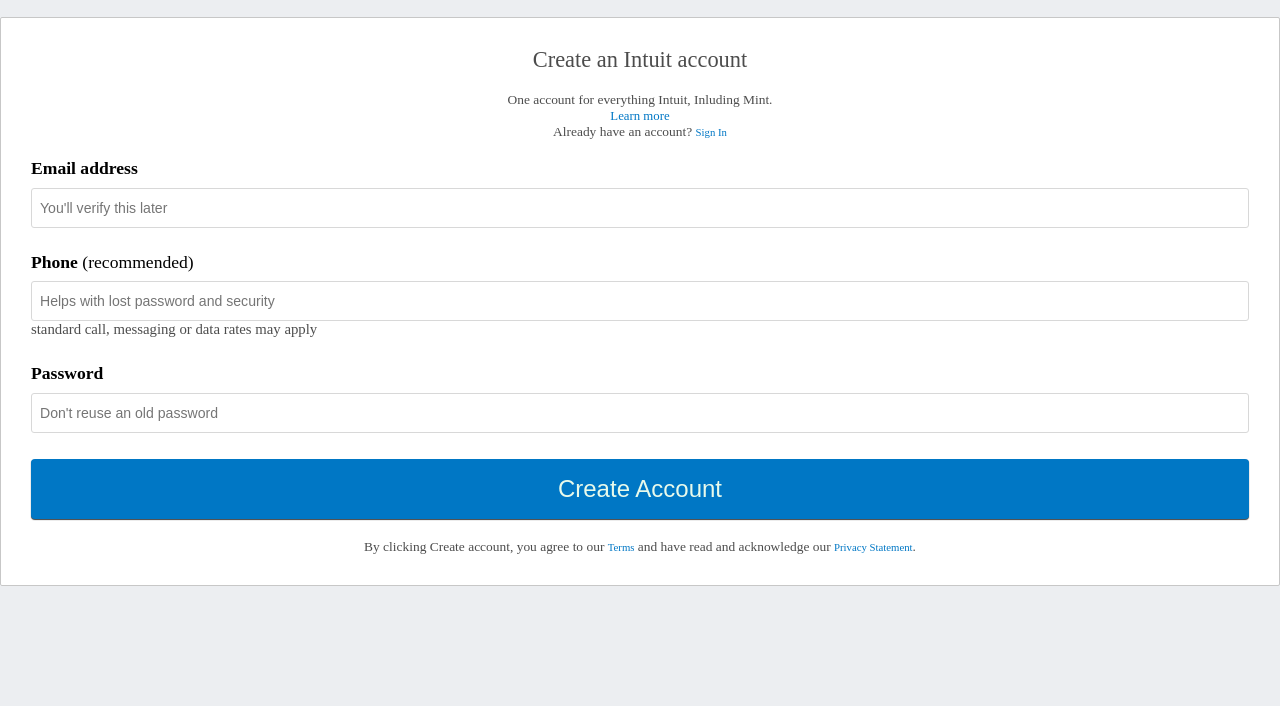
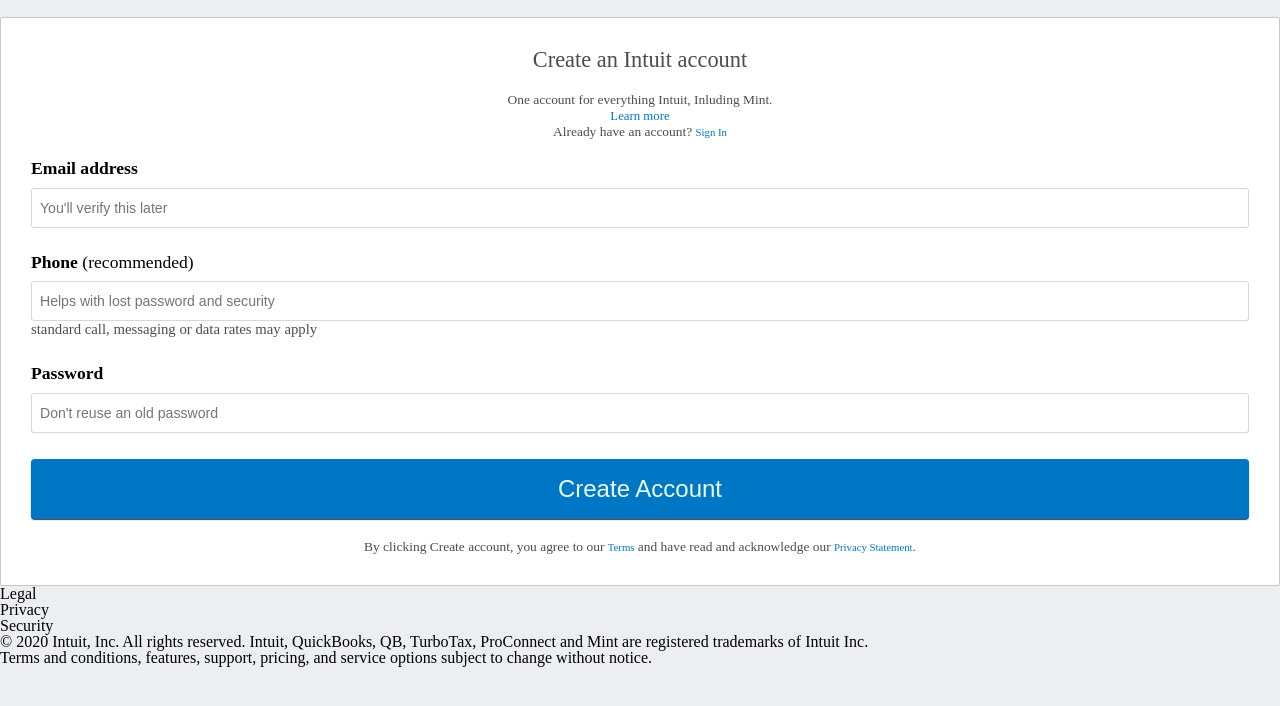
Before and after one commit to Vejituh/TOP-html-forms, a plain HTML site: page index.html in a window 1280 px wide. Shown: the part 82-788 px from the top of the page. Drawn offline with Linux system fonts and the light colour scheme.

Commit message:
add footer layout

```diff
--- a/assets/stylesheet/main.css
+++ b/assets/stylesheet/main.css
@@ -149,7 +149,6 @@ nav ul {
   border: 1px solid #0077C5;
   box-shadow: 0 1px 1px rgba(0, 0, 0, 0.075) inset, 0 0 8px rgba(82, 168, 236, 0.6);
 }
-
 .submit-button{
   box-sizing: border-box;
   height: 60px;
--- a/index.html
+++ b/index.html
@@ -47,5 +47,14 @@
       </form>
       <p>By clicking Create account, you agree to our <a href="#">Terms</a> and have read and acknowledge our <a href="#">Privacy Statement</a>.</p>
     </section>
+    <footer>
+      <ul>
+        <li>Legal</li>
+        <li>Privacy</li>
+        <li>Security</li>
+      </ul>
+      <p>© 2020 Intuit, Inc. All rights reserved. Intuit, QuickBooks, QB, TurboTax, ProConnect and Mint are registered trademarks of Intuit Inc.</p>
+      <p>Terms and conditions, features, support, pricing, and service options subject to change without notice.</p>
+    </footer>
   </body>
 </html>
```
